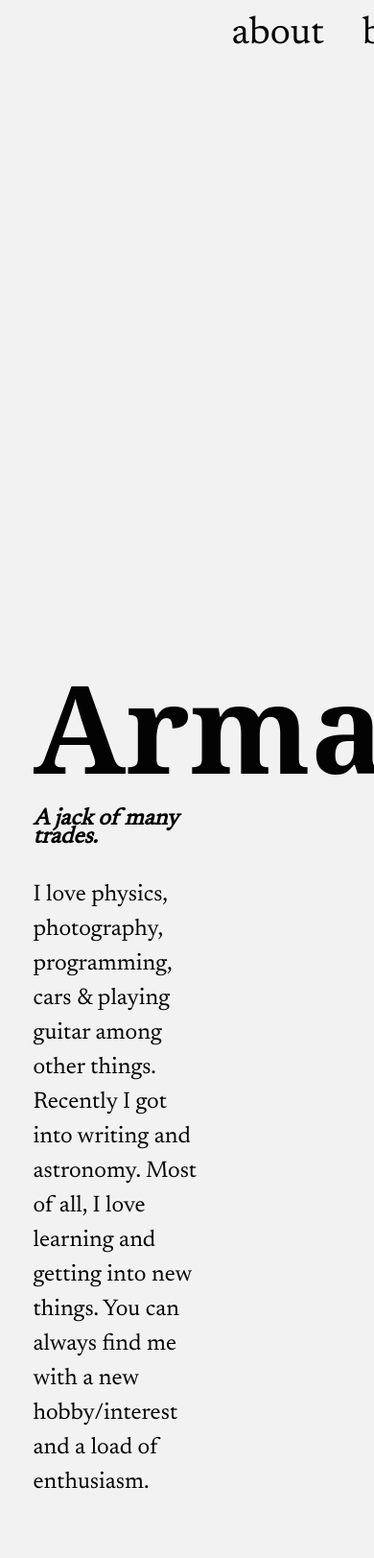
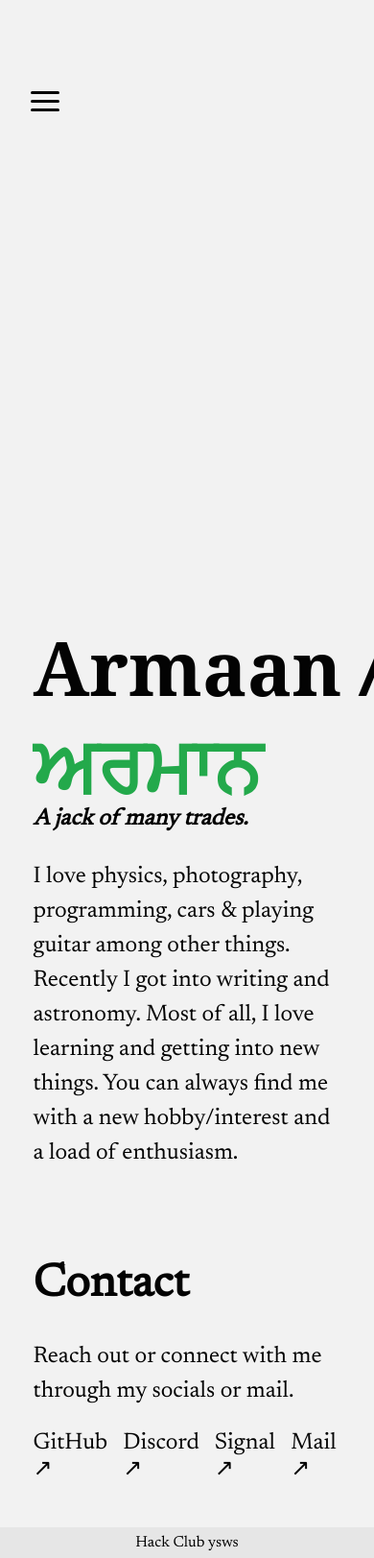
Before and after one commit to armaan-io/personal-website, a plain HTML site: page index.html in a window 390 px wide. Shown: the whole page at 96% size. Before the commit the page ends 1562 px from the top, so only its background shows below. Drawn offline with Linux system fonts and the light colour scheme; a web font is replaced by a local one.

Commit message:
fixed responsiveness, added contact links

```diff
--- a/index.html
+++ b/index.html
@@ -1,3 +1,4 @@
+<!-- index.html -->
 <!DOCTYPE html>
 <html lang="en">
 <head>
@@ -10,35 +11,61 @@
     <link rel="preconnect" href="https://fonts.googleapis.com">
     <link rel="preconnect" href="https://fonts.gstatic.com" crossorigin>
     <link href="https://fonts.googleapis.com/css2?family=Italiana&family=Langar&family=Newsreader:opsz@6..72&display=swap" rel="stylesheet">
-
 </head>
 <body>
     <div class="container">
-        <div class="test">
+        <nav>
+            <div class="menu-toggle" id="mobile-menu">
+                <span class="bar"></span>
+                <span class="bar"></span>
+                <span class="bar"></span>
+            </div>
 
-        </div>
-        <nav >
             <div class="page-links">
                 <a href="#about">about</a>
-                <a href="" target="_blank">blog</a>
+                <a href="https://armaan-io.github.io/Blog" target="_blank">blog</a>
                 <a href="https://github.com/armaan-io" target="_blank">projects</a>
                 <a href="#contact">contact</a>
             </div>
         </nav>
-        <div class="hero">
+
+        <header class="hero">
+            <div class="hero-text">
                 <h1 style="white-space: nowrap;">
                     <span class="name-eng">Armaan</span>
-                <span>/</span>
+                    <span class="slash">/</span>
                     <span class="name-pbi">ਅਰਮਾਨ</span>
                 </h1>
             </div>
-        <div id="about">
+        </header>
+
+        <section id="about">
             <h4>A jack of many trades.</h4>
             <p>
                 I love physics, photography, programming, cars & playing guitar among other things. Recently I got into writing and astronomy.
                 Most of all, I love learning and getting into new things. You can always find me with a new hobby/interest and a load of enthusiasm.
             </p>
+        </section>
+
+        <section id="contact">
+            <h1>Contact</h1>
+            <p>Reach out or connect with me through my socials or mail.</p>
+
+            <div class="contact-links">
+                <a href="https://github.com/armaan-io" target="_blank">GitHub ↗</a>
+                <a href="#" class="copy-discord" data-username="armaan.here">Discord ↗</a>
+                <a href="https://signal.me/#eu/qZHc09ibRTwwmmvVfJ84-uPQOiO0aetsPtoDW51iQO2dHFQgkiFGAZJDTSWYFmzX" target="_blank">Signal ↗</a>
+                <a href="mailto:social.myth624@simplelogin.fr" target="_blank">Mail ↗</a>
             </div>
+        </section>
     </div>
+
+    <footer>
+        <div>
+            <p>Hack Club ysws</p>
+        </div>
+    </footer>
+
+    <script src="script.js"></script>
 </body>
 </html>
--- /dev/null
+++ b/mediaqueries.css
@@ -0,0 +1,98 @@
+/* RESPONSIVE DESIGN */
+
+/* Large tablets and below (≤ 1024px) */
+@media (max-width: 1024px) {
+    .page-links {
+        font-size: 2rem;
+        gap: 2rem;
+    }
+
+    .hero h1 {
+        font-size: 6rem;
+    }
+
+    #about p {
+        font-size: 1.3rem;
+    }
+
+    .container {
+        column-gap: 16px;
+    }
+}
+
+/* Tablets and small laptops (≤ 768px) */
+@media (max-width: 768px) {
+    .container {
+        grid-template-columns: repeat(6, 1fr);
+        padding: 0 1rem;
+    }
+
+    nav {
+        grid-column: 1 / -1;
+        display: flex;
+        justify-content: center;
+        height: auto;
+    }
+
+    .page-links {
+        flex-wrap: wrap;
+        justify-content: center;
+        gap: 1.2rem;
+        font-size: 1.5rem;
+    }
+
+    .hero {
+        grid-column: 1 / -1;
+        height: auto;
+        text-align: center;
+        padding: 4rem 0;
+    }
+
+    .hero h1 {
+        font-size: clamp(3rem, 10vw, 5rem);
+    }
+
+    #about {
+        grid-column: 1 / -1;
+        padding: 2rem 1rem;
+        text-align: center;
+    }
+
+    #about p {
+        font-size: 1.1rem;
+    }
+
+    footer {
+        flex-direction: column;
+        align-items: center;
+        text-align: center;
+        gap: 1rem;
+        padding: 1.5rem 0;
+    }
+}
+
+/* Phones (≤ 480px) */
+@media (max-width: 480px) {
+    .page-links {
+        font-size: 1.2rem;
+        gap: 1rem;
+    }
+
+    .hero h1 {
+        font-size: clamp(2.5rem, 9vw, 4rem);
+    }
+
+    #about h4 {
+        font-size: 1.2rem;
+    }
+
+    #about p {
+        font-size: 1rem;
+        line-height: 160%;
+    }
+
+    body {
+        padding: 0;
+        margin: 0;
+    }
+}
--- /dev/null
+++ b/script.js
@@ -0,0 +1,23 @@
+/* script.js */
+
+document.addEventListener('DOMContentLoaded', () => {
+    const menu = document.getElementById('mobile-menu');
+    const links = document.querySelector('.page-links');
+
+    menu.addEventListener('click', () => {
+        menu.classList.toggle('is-active');
+        links.classList.toggle('active');
+    });
+});
+
+const discordLink = document.querySelector('.copy-discord');
+
+discordLink.addEventListener('click', (e) => {
+  e.preventDefault();
+  const username = discordLink.getAttribute('data-username');
+  navigator.clipboard.writeText(username);
+  discordLink.textContent = 'Username Copied';
+  setTimeout(() => {
+    discordLink.textContent = `Discord ↗`;
+  }, 1500);
+});
--- a/style.css
+++ b/style.css
@@ -1,24 +1,18 @@
-/* ROOT */
+/* style.css */
 
 :root{
     --color-primary: hsl(0, 0%, 95%);
     --color-secondary: hsl(0, 0%, 1%);
-    --color-tertiary: hsl(138, 66%, 40%);
-    --color-accent: hsl(318, 70%, 50%);
+    --color-tertiary: hsl(0, 0%, 90%);
+    --color-accent: hsl(138, 66%, 40%);
 }
 
-
-/* DARK */
-
 .dark {
-    --color-primary: hsl(0, 0%, 5%);
+    --color-primary: hsl(0, 0%, 7%);
     --color-secondary: hsl(0, 0%, 95%);
-    --color-tertiary: hsl(138, 66%, 60%);
-    --color-accent: hsl(318, 70%, 50%);
+    --color-tertiary: hsl(0, 0%, 2%);
+    --color-accent: hsl(138, 66%, 60%);
 }
-
-
-/* GENERAL */
 
 * {
     margin: 0;
@@ -43,13 +37,10 @@ a {
 }
 
 a:hover {
-    color: var(--color-tertiary);
-    text-decoration: underline;
-    text-underline-offset: 0.8rem;
+  color: var(--color-accent);
+  text-decoration: underline;
+  text-underline-offset: 0.8rem;
 }
-
-
-/* CONTAINER */
 
 .container {
     display: grid;
@@ -58,14 +49,13 @@ a:hover {
     overflow: auto;
 }
 
-
-/* NAV */
-
 nav {
-    grid-column: 8 / -1;
+    grid-column: 8 / -2;
     grid-row: 1 / auto;
     padding-top: 1rem;
     height: 25vh;
+    display: flex;
+    justify-content: flex-end;
 }
 
 .page-links {
@@ -74,13 +64,44 @@ nav {
     gap: 2.5rem;
 }
 
-/* HERO */
+.menu-toggle {
+  display: none;
+  flex-direction: column;
+  justify-content: space-between;
+  width: 30px;
+  height: 21px;
+  cursor: pointer;
+  z-index: 200;
+  margin-left: 1rem;
+}
+
+.bar {
+  height: 3px;
+  width: 100%;
+  background-color: var(--color-secondary);
+  border-radius: 10px;
+  transition: all 0.3s ease;
+}
+
+.menu-toggle.is-active .bar:nth-child(2) {
+  opacity: 0;
+}
+.menu-toggle.is-active .bar:nth-child(1) {
+  transform: translateY(9px) rotate(45deg);
+}
+.menu-toggle.is-active .bar:nth-child(3) {
+  transform: translateY(-9px) rotate(-45deg);
+}
 
 .hero {
     grid-column: 2 / -1;
     grid-row: 2 / auto;
     align-content: end;
     height: 75vh;
+    display: flex;
+    flex-direction: column;
+    justify-content: flex-end;
+    gap: 1rem;
 }
 
 .hero h1 {
@@ -93,14 +114,35 @@ nav {
 
 .name-pbi {
     font-family: 'Langar';
-    color: var(--color-tertiary);
+    color: var(--color-accent);
 }
 
+@media (max-width: 768px) {
+  .hero h1 {
+    font-size: clamp(4rem, 20vw, 5rem);
+  }
 
-/* MAIN */
+  .hero .name-eng, .hero .slash, .hero .name-pbi {
+    display: inline;
+  }
+
+  .hero .slash::after {
+    content: "";
+    display: block;
+  }
+
+  .hero .name-pbi {
+    display: block;
+    margin-top: 0.3rem;
+  }
+
+  .hero, #about {
+    text-align: left;
+  }
+}
 
 #about {
-    grid-column: 2 / 8;
+    grid-column: 2 / -2;
     grid-row: 3 / auto;
     align-content: center;
 }
@@ -119,9 +161,8 @@ nav {
     word-spacing: 15%;
 }
 
-
 #contact {
-    grid-column: 2 / -1;
+    grid-column: 2 / -2;
     grid-row: 4 / auto;
     margin-top: 6rem;
 }
@@ -129,3 +170,73 @@ nav {
 #contact h1 {
     font-size: 3rem;
 }
+
+#contact p {
+    font-size: 1.5rem;
+    line-height: 150%;
+    margin-top: 2rem;
+    word-spacing: 15%;
+}
+
+.contact-links {
+  display: flex;
+  gap: 1rem;
+  margin-top: 1.5rem;
+}
+
+.contact-links a {
+  font-size: 2rem;
+  transition: color 0.3s ease;
+}
+
+footer {
+    background-color: var(--color-tertiary);
+    margin-top: 3rem;
+    padding: 0.5rem;
+    display: flex;
+    justify-content: space-around;
+}
+
+@media (max-width: 768px) {
+  nav {
+    grid-column: 1 / -1;
+    display: flex;
+    justify-content: space-between;
+    align-items: center;
+    padding: 1.5rem 1rem;
+    position: relative;
+  }
+
+  .menu-toggle {
+    display: flex;
+  }
+
+  .page-links {
+    position: absolute;
+    top: 4rem;
+    left: 1rem;
+    flex-direction: column;
+    gap: 1.5rem;
+    background-color: var(--color-primary);
+    padding: 1.5rem;
+    border: 1px solid var(--color-tertiary);
+    border-radius: 10px;
+    box-shadow: 0 2px 10px hsla(0, 0%, 0%, 0.1);
+    display: none;
+  }
+
+  .page-links.active {
+    display: flex;
+    animation: fadeIn 0.25s ease forwards;
+  }
+
+  @keyframes fadeIn {
+    from { opacity: 0; transform: translateY(-5px); }
+    to { opacity: 1; transform: translateY(0); }
+  }
+
+   .contact-links a {
+    gap: 1rem;
+    font-size: 1.5rem;
+  }
+}
```
Also changed, not shown: 1 other file. Lines whose indentation alone changed are shown as unchanged.
